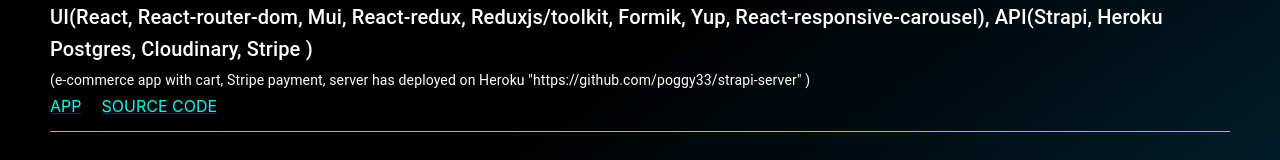
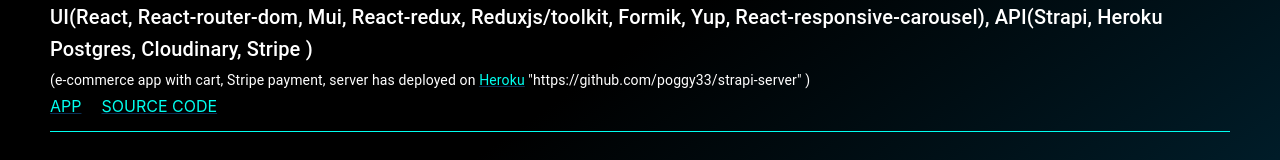
Before and after one commit to poggy33/landing-site, a React (Create React App) app: page /projects in a window 1280 px wide. Shown: the part 474-634 px from the top of the page. Built offline with nearby package versions, Linux system fonts and the light colour scheme.

Commit message:
update 4-th projects info

```diff
--- a/src/components/Projects.tsx
+++ b/src/components/Projects.tsx
@@ -146,7 +146,15 @@
               Postgres, Cloudinary, Stripe )
             </Typography>
             <Typography sx={{ marginBottom: "5px", fontSize: "14px" }}>
-              (e-commerce app with cart, Stripe payment, server has deployed on Heroku "https://github.com/poggy33/strapi-server" )
+              (e-commerce app with cart, Stripe payment, server has deployed on{" "}
+              <Link
+                sx={{ color: "#00fff0" }}
+                href="https://watches-shop-server.herokuapp.com"
+                target="_blank"
+              >
+                Heroku
+              </Link>{" "}
+              "https://github.com/poggy33/strapi-server" )
             </Typography>
             <Link
               href="https://strapi-client-ecommerce.vercel.app/"
```
